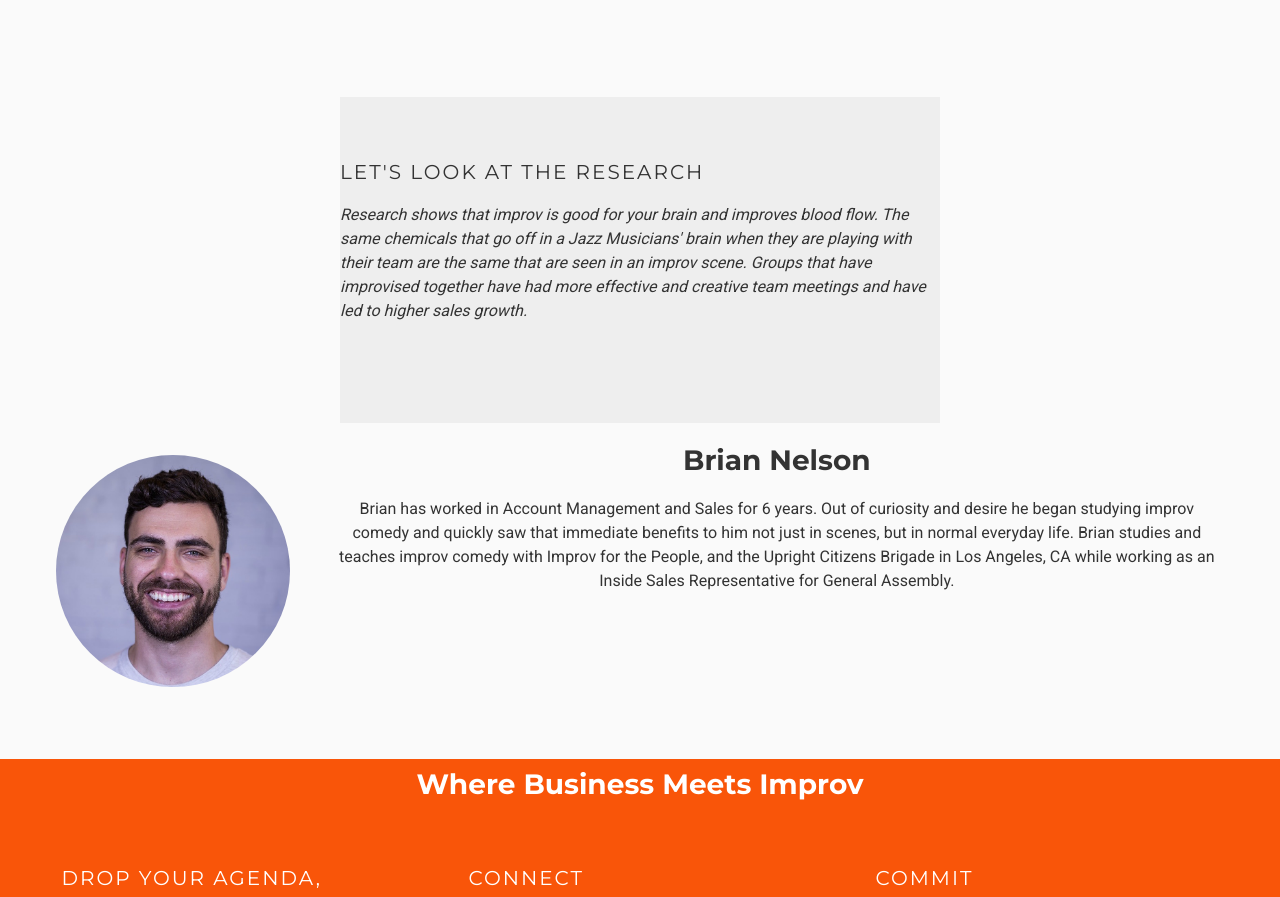
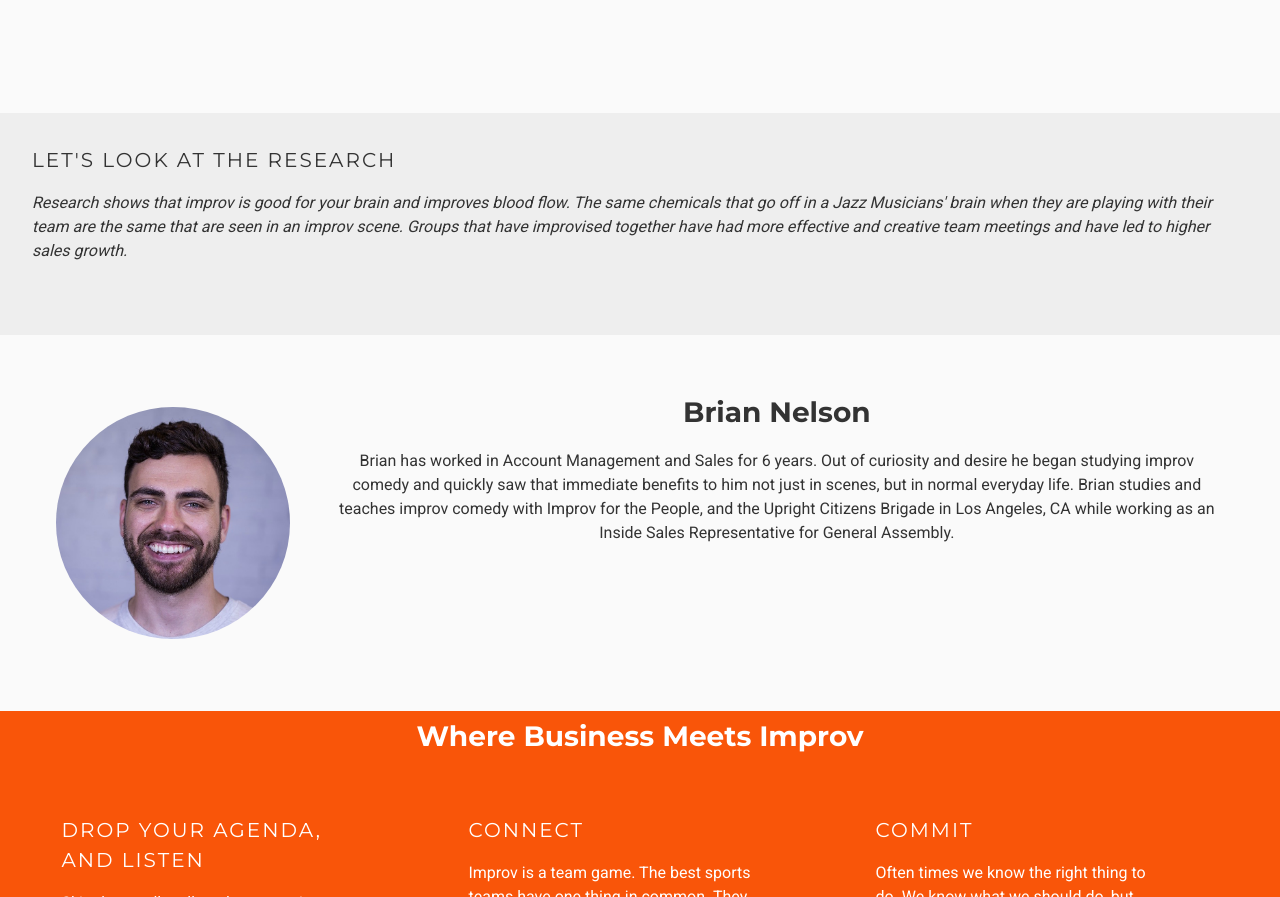
Before and after one commit to brianlion9/brianlion9.github.io, a plain HTML site: page unit6/index.html in a window 1280 px wide. Shown: the part 1273-2170 px from the top of the page. Drawn offline with Linux system fonts and the light colour scheme.

Commit message:
changed back

```diff
--- a/unit6/css/style.css
+++ b/unit6/css/style.css
@@ -123,9 +123,7 @@ footer {
 }
 #research {
   background-color: #eee;
+  margin: 1em 0 2.5em 0;
+  padding: 2em;
   font-style: italic;
-  padding: 60px 0;
-  margin: auto;
-  width: 100%;
-  max-width: 600px;
 }
```
